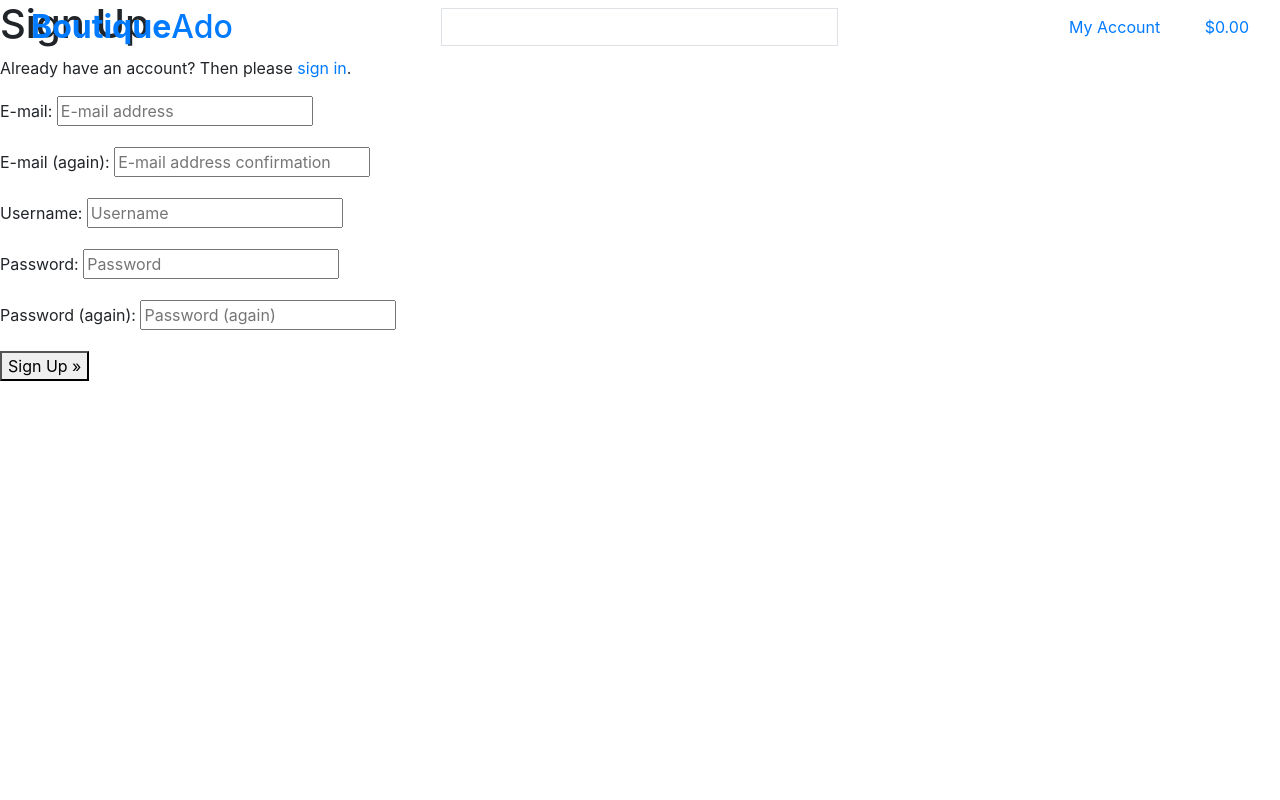
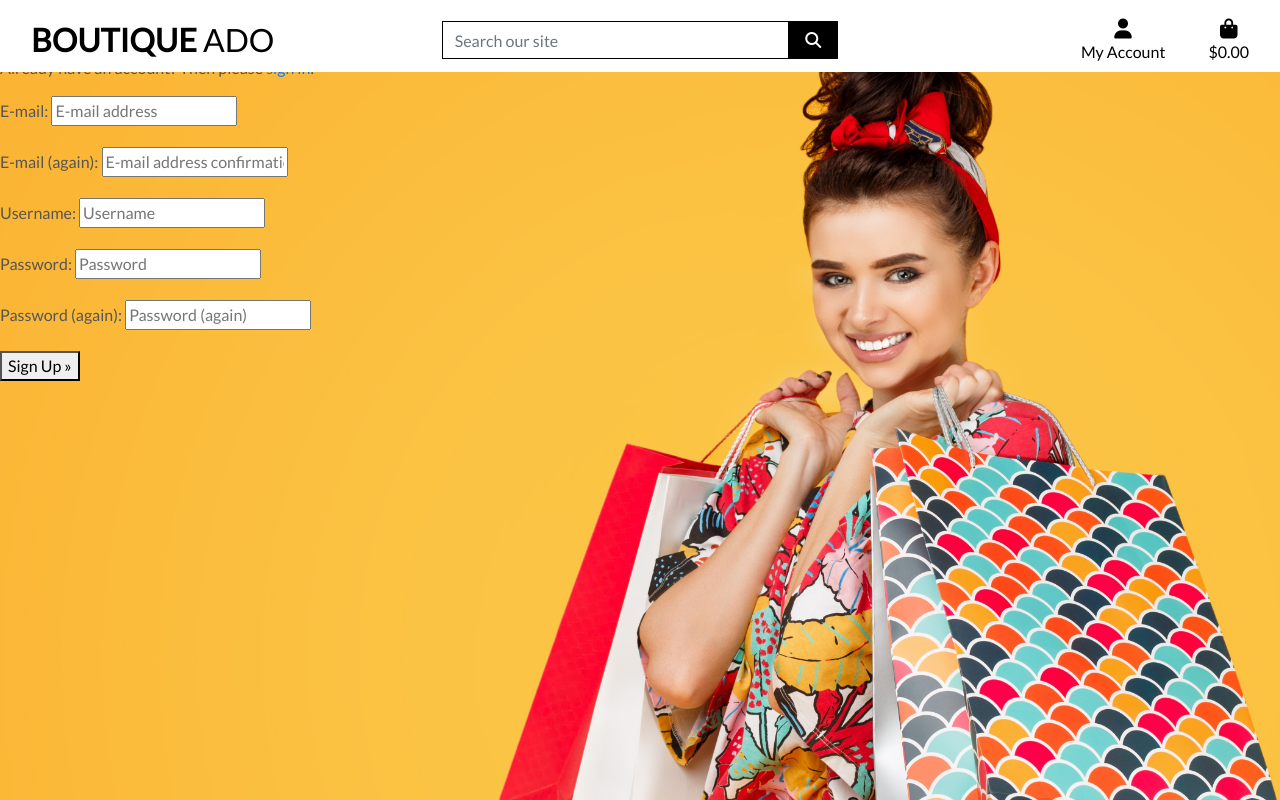
Before and after one commit to juliachelsie/boutique_ado_v1, a Django app: page /accounts/signup/ in a window 1280 px wide. Run offline with Django 3.2, Linux system fonts and the light colour scheme; some libraries are stand-ins or nearby versions.

Commit message:
completed home page and css

```diff
--- a/boutique_ado/settings.py
+++ b/boutique_ado/settings.py
@@ -147,6 +147,10 @@ USE_TZ = True
 # https://docs.djangoproject.com/en/3.2/howto/static-files/
 
 STATIC_URL = '/static/'
+STATICFILES_DIRS = (os.path.join(BASE_DIR, 'static'),)
+
+MEDIA_URL = '/media/'
+MEDIA_ROOT = os.path.join(BASE_DIR, 'media')
 
 # Default primary key field type
 # https://docs.djangoproject.com/en/3.2/ref/settings/#default-auto-field
--- a/boutique_ado/urls.py
+++ b/boutique_ado/urls.py
@@ -15,9 +15,11 @@ Including another URLconf
 """
 from django.contrib import admin
 from django.urls import path, include
+from django.conf import settings
+from django.conf.urls.static import static
 
 urlpatterns = [
     path('admin/', admin.site.urls),
     path('accounts/', include('allauth.urls')),
     path('', include('home.urls')),
-]
+] + static(settings.MEDIA_URL, document_root=settings.MEDIA_ROOT)
--- /dev/null
+++ b/static/css/base.css
@@ -0,0 +1,82 @@
+html {
+    height: 100%;
+}
+
+body {
+    background: url('/media/homepage_background_cropped.jpg') no-repeat center center fixed;
+    background-size: cover;
+    height: calc(100vh - 164px);
+    color: #555;
+    font-family:'Lato';
+
+}
+
+/* from Bulma */
+.icon {
+    align-items: center;
+    display: inline-flex;
+    justify-content: center;
+    height: 1.5rem;
+    width: 1.5rem;
+}
+
+.logo-font {
+    text-transform: uppercase;
+}
+
+.main-logo-link {
+    width: fit-content;
+}
+
+.shop-now-button {
+    background: black;
+    color: white;
+    min-width: 260px;
+}
+
+.btn-black {
+    background: black;
+    color: white;
+}
+
+.shop-now-button:hover,
+.shop-now-button:active,
+.shop-now-button:focus,
+.btn-black:hover,
+.btn-black:active,
+.btn-black:focus {
+    background: #222;
+    color: white;
+}
+
+.text-black {
+    color: #000 !important;
+}
+
+.border-black {
+    border: 1px solid black !important;
+}
+
+/* -------------------------------- Media Queries */
+
+/* Slightly larger container on xl screens */
+@media (min-width: 1200px) {
+    .container {
+        max-width: 80%;
+    }
+}
+
+/* fixed top navbar only on medium and up */
+@media (min-width: 992px) {
+    .fixed-top-desktop-only {
+        position: fixed;
+        top: 0;
+        right: 0;
+        left: 0;
+        z-index: 1030;
+    }
+
+    .header-container {
+        padding-top: 164px;
+    }
+}
--- a/templates/base.html
+++ b/templates/base.html
@@ -17,17 +17,21 @@
     {% block corecss %}
     <link rel="stylesheet" href="https://stackpath.bootstrapcdn.com/bootstrap/4.4.1/css/bootstrap.min.css"
         integrity="sha384-Vkoo8x4CGsO3+Hhxv8T/Q5PaXtkKtu6ug5TOeNV6gBiFeWPGFN9MuhOf23Q9Ifjh" crossorigin="anonymous">
+    <link rel="stylesheet" href="https://fonts.googleapis.com/css?family=Lato&display=swap">
+    <link rel="stylesheet" href="{% static 'css/base.css' %}">
     {% endblock %}
 
     {% block extra_css %}
     {% endblock %}
 
     {% block corejs %}
+    <script src="https://kit.fontawesome.com/032f9bfe1a.js" crossorigin="anonymous"></script>
     <script src="https://code.jquery.com/jquery-3.4.1.slim.min.js"
         integrity="sha384-J6qa4849blE2+poT4WnyKhv5vZF5SrPo0iEjwBvKU7imGFAV0wwj1yYfoRSJoZ+n"
         crossorigin="anonymous"></script>
-    <script src="https://cdn.jsdelivr.net/npm/jquery@3.5.1/dist/jquery.min.js"
-        integrity="sha256-9/aliU8dGd2tb6OSsuzixeV4y/faTqgFtohetphbbj0=" crossorigin="anonymous"></script>
+    <script src="https://cdn.jsdelivr.net/npm/popper.js@1.16.0/dist/umd/popper.min.js"
+        integrity="sha384-Q6E9RHvbIyZFJoft+2mJbHaEWldlvI9IOYy5n3zV9zzTtmI3UksdQRVvoxMfooAo"
+        crossorigin="anonymous"></script>
     <script src="https://stackpath.bootstrapcdn.com/bootstrap/4.4.1/js/bootstrap.min.js"
         integrity="sha384-wfSDF2E50Y2D1uUdj0O3uMBJnjuUD4Ih7YwaYd1iqfktj0Uod8GCExl3Og8ifwB6"
         crossorigin="anonymous"></script>
@@ -41,14 +45,17 @@
 
 <body>
     <header class="container-fluid fixed-top">
-        <div class="row">
+        <div id="topnav" class="row bg-white pt-lg-2 d-none d-lg-flex">
             <div class="col-12 col-lg-4 my-auto py-1 py-lg-0 text-center text-lg-left">
                 <a href="{% url 'home' %}" class="nav-link main-logo-link">
-                    <h2 class="logo-font text-black my-0"><strong>Boutique</strong>Ado</h2>
+                    <h2 class="logo-font text-black my-0"><strong>Boutique</strong> Ado</h2>
                 </a>
             </div>
             <div class="col-12 col-lg-4 my-auto py-1 py-lg-0">
                 <form method="GET" action="">
+                    <div class="input-group w-100">
+                        <input class="form-control border border-black rounded-0" type="text" name="q"
+                            placeholder="Search our site">
                         <div class="input-group-append">
                             <button class="form-control btn btn-black border border-black rounded-0" type="submit">
                                 <span class="icon">
@@ -56,12 +63,14 @@
                                 </span>
                             </button>
                         </div>
+                    </div>
                 </form>
             </div>
             <div class="col-12 col-lg-4 my-auto py-1 py-lg-0">
                 <ul class="list-inline list-unstyled text-center text-lg-right my-0">
                     <li class="list-inline-item dropdown">
-                        <a href="#" class="text-black nav-link" id="user-options" data-toggle="dropdown" aria-hashpopup="true" aria-expanded="false">
+                        <a class="text-black nav-link" href="#" id="user-options" data-toggle="dropdown"
+                            aria-haspopup="true" aria-expanded="false">
                             <div class="text-center">
                                 <div><i class="fas fa-user fa-lg"></i></div>
                                 <p class="my-0">My Account</p>
@@ -81,7 +90,8 @@
                         </div>
                     </li>
                     <li class="list-inline-item">
-                        <a href="" class="{% if grand_total %}text-info font-weight-bold{% else %}text-black{% endif %} nav-link">
+                        <a class="{% if grand_total %}text-info font-weight-bold{% else %}text-black{% endif %} nav-link"
+                            href="">
                             <div class="text-center">
                                 <div><i class="fas fa-shopping-bag fa-lg"></i></div>
                                 <p class="my-0">
```
Also changed, not shown: media/homepage_background_cropped.jpg (added). Lines whose indentation alone changed are shown as unchanged.
